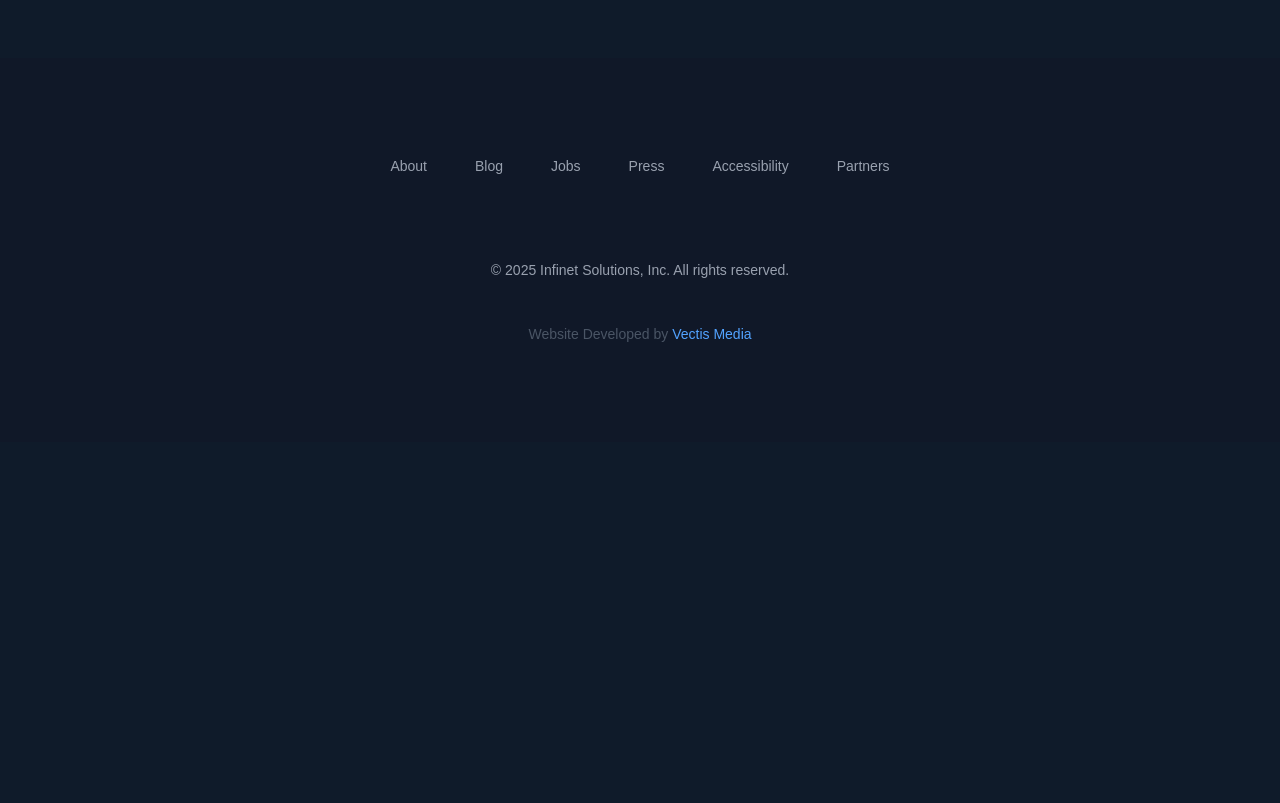
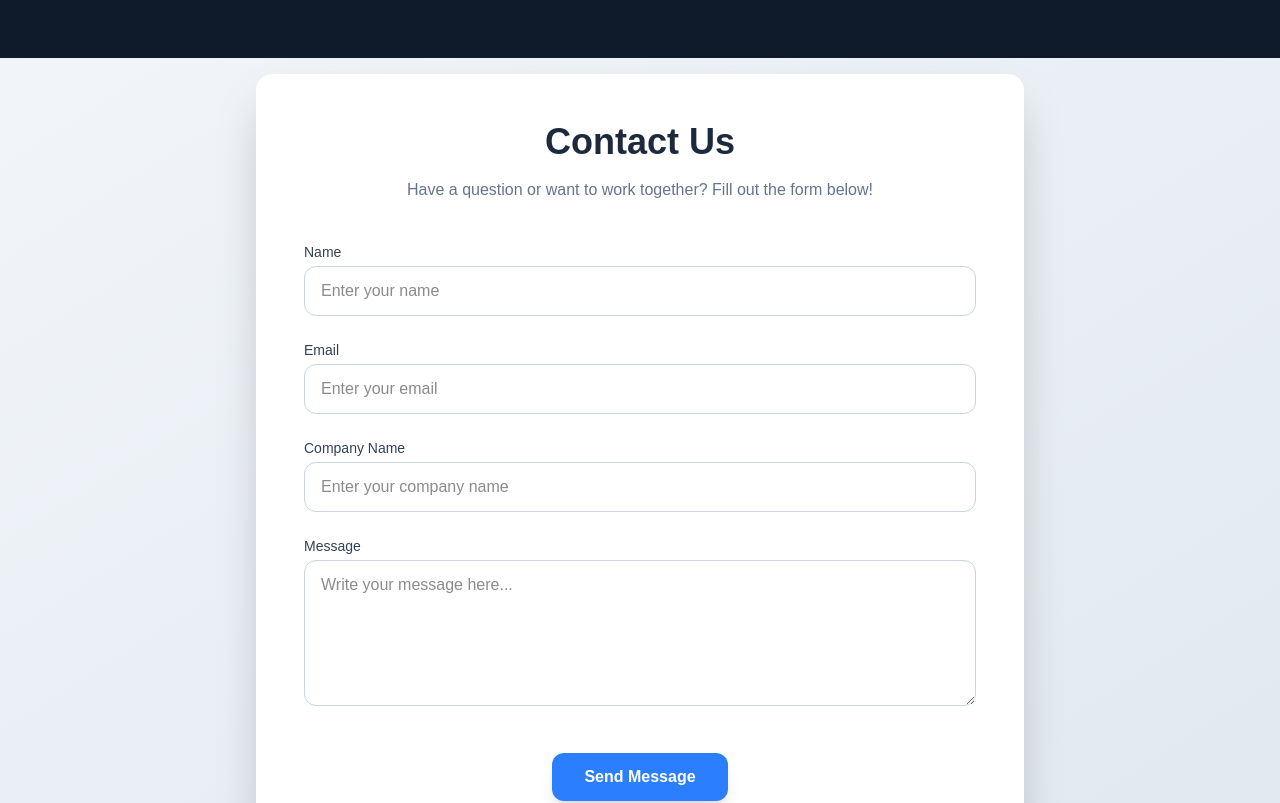
Before and after one commit to Quartz33/infinet-solutions, a Next.js app: page / in a window 1280 px wide. Shown: the part 2280-3083 px from the top of the page. Before the commit the page ends 2722 px from the top, so only its background shows below. Built offline with nearby package versions, Linux system fonts and the light colour scheme.

Commit message:
added other components

```diff
--- /dev/null
+++ b/src/app/components/Contactus.tsx
@@ -0,0 +1,78 @@
+"use client"
+import { motion } from "framer-motion";
+
+const containerVariants = {
+  hidden: { opacity: 0, y: 30 },
+  visible: {
+    opacity: 1,
+    y: 0,
+    transition: {
+      duration: 0.6,
+      ease: "easeOut",
+      when: "beforeChildren",
+      staggerChildren: 0.15,
+    },
+  },
+};
+
+const inputVariants = {
+  hidden: { opacity: 0, y: 20 },
+  visible: { opacity: 1, y: 0 },
+};
+
+export function ContactUs() {
+  return (
+    <motion.div
+      className="min-h-screen flex items-center justify-center bg-gradient-to-br from-slate-100 to-slate-200 p-4"
+      variants={containerVariants}
+      initial="hidden"
+      animate="visible"
+    >
+      <motion.div className="bg-white shadow-2xl rounded-2xl max-w-3xl w-full p-8 sm:p-12" variants={containerVariants}>
+        <motion.h2
+          className="text-4xl font-bold text-slate-800 mb-4 text-center"
+          variants={inputVariants}
+        >
+          Contact Us
+        </motion.h2>
+        <motion.p
+          className="text-slate-500 text-center mb-10"
+          variants={inputVariants}
+        >
+          Have a question or want to work together? Fill out the form below!
+        </motion.p>
+
+        <form className="space-y-6">
+          {["Name", "Email", "Company Name"].map((label, i) => (
+            <motion.div key={i} variants={inputVariants}>
+              <label className="block text-sm font-medium text-slate-700 mb-1">{label}</label>
+              <input
+                type={label === "Email" ? "email" : "text"}
+                className="w-full px-4 py-3 border border-slate-300 rounded-xl focus:outline-none focus:ring-2 focus:ring-blue-400 transition-all duration-300"
+                placeholder={`Enter your ${label.toLowerCase()}`}
+              />
+            </motion.div>
+          ))}
+
+          <motion.div variants={inputVariants}>
+            <label className="block text-sm font-medium text-slate-700 mb-1">Message</label>
+            <textarea
+              rows={5}
+              className="w-full px-4 py-3 border border-slate-300 rounded-xl focus:outline-none focus:ring-2 focus:ring-blue-400 transition-all duration-300"
+              placeholder="Write your message here..."
+            />
+          </motion.div>
+
+          <motion.div className="text-center pt-4" variants={inputVariants}>
+            <button
+              type="submit"
+              className="bg-blue-500 hover:bg-blue-600 text-white font-semibold py-3 px-8 rounded-xl shadow-lg transition-all duration-300 transform hover:scale-105"
+            >
+              Send Message
+            </button>
+          </motion.div>
+        </form>
+      </motion.div>
+    </motion.div>
+  );
+}
--- a/src/app/components/header.tsx
+++ b/src/app/components/header.tsx
@@ -29,7 +29,7 @@ export function Header() {
     const toggleMenu = () => setMenuOpen(!menuOpen);
     return (
         <header className="bg-ash">
-            <nav className="relative flex items-center bg-color lg:justify-center justify-end the-header px-6 md:px-12 ">
+            <nav className="relative flex items-center bg-color lg:justify-center justify-end the-header px-6 md:px-12">
                 {/* Logo on the Left */}
                 <div className="flex absolute left-1 md:left-12 pt-8">
                     <Image src={img} width={250} height={250} alt="Logo" />
--- a/src/app/page.tsx
+++ b/src/app/page.tsx
@@ -4,6 +4,8 @@ import AnimatedLogoCloud from "./components/LogoCloud"
 import Footer from "./components/Footer"
 import AboutUs from "./components/AboutUs"
 import Services from "./components/services"
+import { ContactUs } from "./components/Contactus"
+
 
 export default function Home() {
   return (
@@ -13,6 +15,7 @@ export default function Home() {
     <AnimatedLogoCloud />
     <AboutUs />
     <Services />
+    <ContactUs />
     <Footer />
     </>
   )
```
